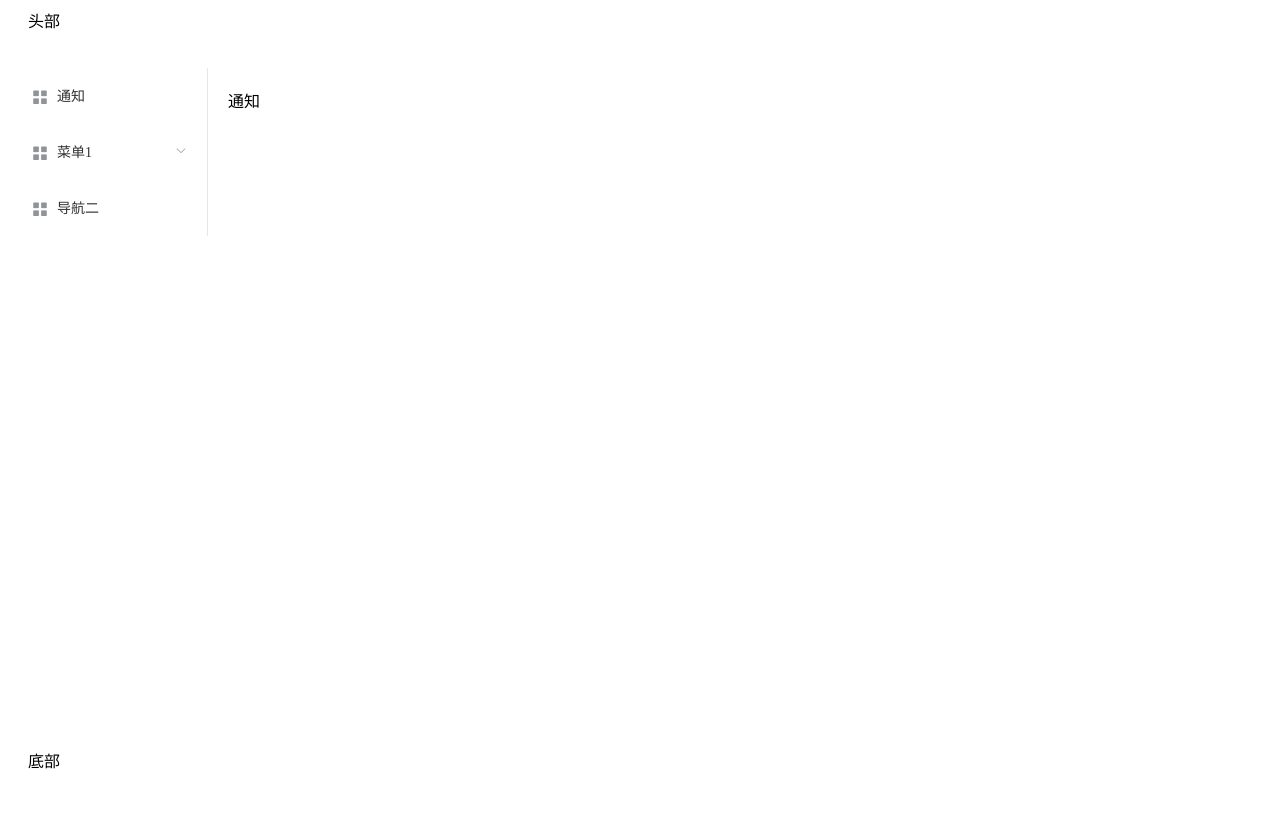
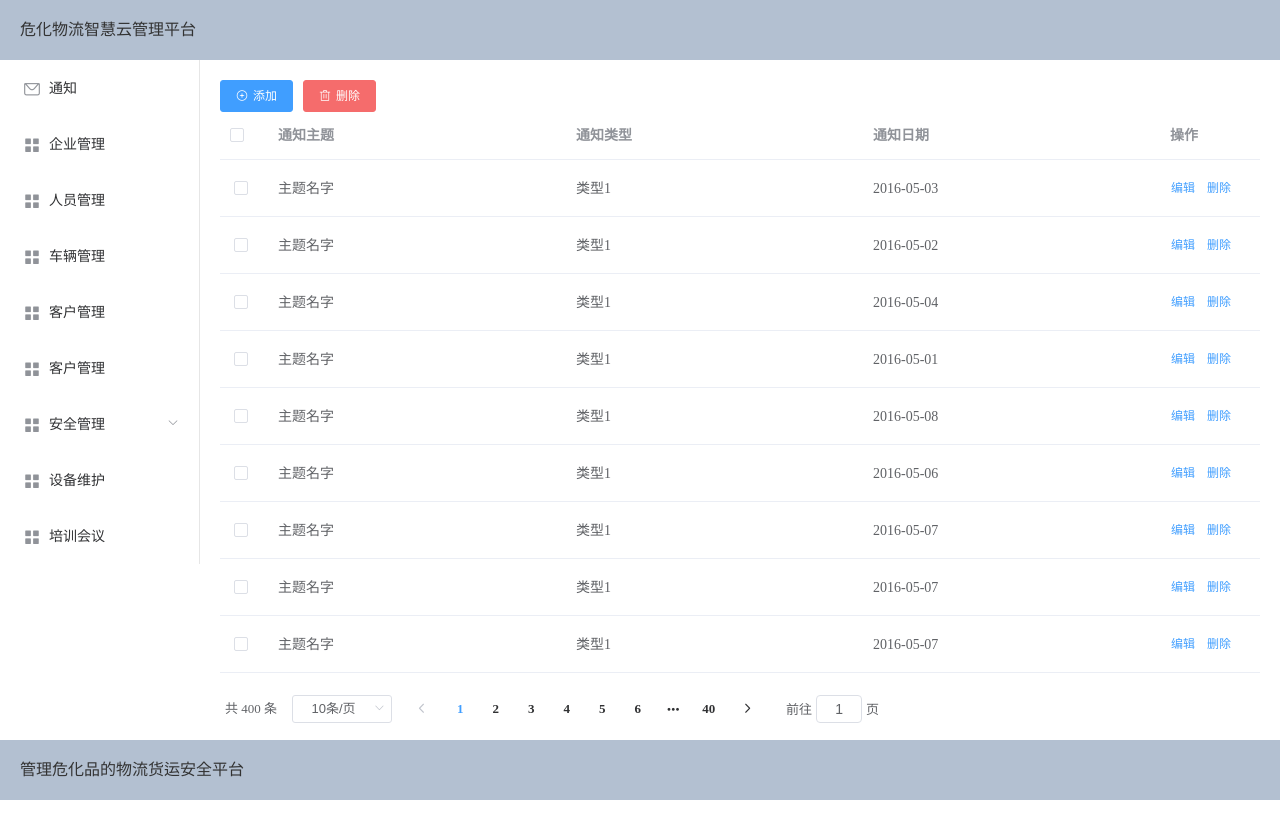
Before and after one commit to klniu/Whwlzhygl, a Vue app: page /#/ in a window 1280 px wide. Built offline with nearby package versions, Linux system fonts and the light colour scheme.

Commit message:
通知列表

```diff
--- a/src/App.vue
+++ b/src/App.vue
@@ -1,27 +1,51 @@
 <template>
   <div id="app">
     <el-container>
-      <el-header>头部</el-header>
+      <el-header>危化物流智慧云管理平台</el-header>
       <el-container :style="height">
         <el-aside width="200px">
           <el-menu router>
             <el-menu-item index="notice">
+              <i class="el-icon-message"></i>
+              <span slot="title">通知</span>
+            </el-menu-item>
+            <el-menu-item index="company">
               <i class="el-icon-menu"></i>
-              <span slot="title">通知</span>
+              <span slot="title">企业管理</span>
+            </el-menu-item>
+            <el-menu-item index="staff">
+              <i class="el-icon-menu"></i>
+              <span slot="title">人员管理</span>
+            </el-menu-item>
+            <el-menu-item index="car">
+              <i class="el-icon-menu"></i>
+              <span slot="title">车辆管理</span>
+            </el-menu-item>
+            <el-menu-item index="customer">
+              <i class="el-icon-menu"></i>
+              <span slot="title">客户管理</span>
+            </el-menu-item>
+            <el-menu-item index="customer">
+              <i class="el-icon-menu"></i>
+              <span slot="title">客户管理</span>
             </el-menu-item>
             <el-submenu index="safe">
               <template slot="title">
                 <i class="el-icon-menu"></i>
-                <span>菜单1</span>
+                <span>安全管理</span>
               </template>
               <el-menu-item-group>
-                <el-menu-item index="safe1">安全1</el-menu-item>
-                <el-menu-item index="safe2">安全2</el-menu-item>
+                <el-menu-item index="supervise">安全监督检查</el-menu-item>
+                <el-menu-item index="safe2">管理2</el-menu-item>
               </el-menu-item-group>
             </el-submenu>
-            <el-menu-item index="page3">
+            <el-menu-item index="equip">
               <i class="el-icon-menu"></i>
-              <span slot="title">导航二</span>
+              <span slot="title">设备维护</span>
+            </el-menu-item>
+            <el-menu-item index="meeting">
+              <i class="el-icon-menu"></i>
+              <span slot="title">培训会议</span>
             </el-menu-item>
           </el-menu>
         </el-aside>
@@ -29,7 +53,7 @@
           <router-view/>
         </el-main>
       </el-container>
-      <el-footer>底部</el-footer>
+      <el-footer>管理危化品的物流货运安全平台</el-footer>
     </el-container>
   </div>
 </template>
@@ -48,4 +72,12 @@ export default {
 </script>
 
 <style>
+body {
+  margin: 0;
+}
+.el-footer, .el-header {
+  background-color: #b3c0d1;
+  color: #333;
+  line-height: 60px;
+}
 </style>
--- /dev/null
+++ b/src/pages/notice-edit.vue
@@ -0,0 +1,10 @@
+<template>
+  <div>通知编辑</div>
+</template>
+<script>
+export default {
+  data() {
+    return {}
+  }
+}
+</script>
--- a/src/pages/notice.vue
+++ b/src/pages/notice.vue
@@ -1,10 +1,137 @@
 <template>
-  <div>通知</div>
+  <div>
+    <div class="tools">
+      <el-button size="small" icon="el-icon-circle-plus-outline" type="primary" @click="editClick(0)">添加</el-button>
+      <el-button size="small" icon="el-icon-delete" type="danger" @click="delectClick(multipleSelection)">删除</el-button>
+    </div>
+    <el-table
+      ref="multipleTable"
+      :data="tableData"
+      tooltip-effect="dark"
+      style="width: 100%"
+      @selection-change="handleSelectionChange">
+      <el-table-column
+        type="selection">
+      </el-table-column>
+      <el-table-column
+        prop="name"
+        label="通知主题">
+      </el-table-column>
+      <el-table-column
+        prop="type"
+        label="通知类型">
+      </el-table-column>
+      <el-table-column
+        prop="date"
+        label="通知日期">
+      </el-table-column>
+      <el-table-column
+        fixed="right"
+        label="操作"
+        width="100">
+        <template slot-scope="scope">
+          <el-button @click="editClick(scope.row.id)" type="text" size="small">编辑</el-button>
+          <el-button @click="delectClick([scope.row.id])" type="text" size="small">删除</el-button>
+        </template>
+      </el-table-column>
+    </el-table>
+    <div style="height: 20px"></div>
+    <el-pagination
+      @size-change="handleSizeChange"
+      :current-page="page"
+      :page-sizes="[10, 25, 50, 100]"
+      :page-size="10"
+      layout="total, sizes, prev, pager, next, jumper"
+      :total="400">
+    </el-pagination>
+  </div>
 </template>
+
 <script>
-export default {
-  data() {
-    return {}
+  export default {
+    data() {
+      return {
+        page: 1,
+        tableData: [{
+          id: 1,
+          name: '主题名字',
+          type: '类型1',
+          date: '2016-05-03'
+        }, {
+          id: 2,
+          name: '主题名字',
+          type: '类型1',
+          date: '2016-05-02'
+        }, {
+          id: 3,
+          name: '主题名字',
+          type: '类型1',
+          date: '2016-05-04'
+        }, {
+          id: 4,
+          name: '主题名字',
+          type: '类型1',
+          date: '2016-05-01'
+        }, {
+          id: 5,
+          name: '主题名字',
+          type: '类型1',
+          date: '2016-05-08'
+        }, {
+          id: 6,
+          name: '主题名字',
+          type: '类型1',
+          date: '2016-05-06'
+        }, {
+          id: 7,
+          name: '主题名字',
+          type: '类型1',
+          date: '2016-05-07'
+        }, {
+          id: 8,
+          name: '主题名字',
+          type: '类型1',
+          date: '2016-05-07'
+        }, {
+          id: 9,
+          name: '主题名字',
+          type: '类型1',
+          date: '2016-05-07'
+        }],
+        multipleSelection: []
+      }
+    },
+
+    methods: {
+      handleSizeChange(val) {
+        console.log(`每页 ${val} 条`);
+      },
+      toggleSelection(rows) {
+        if (rows) {
+          rows.forEach(row => {
+            this.$refs.multipleTable.toggleRowSelection(row);
+          });
+        } else {
+          this.$refs.multipleTable.clearSelection();
+        }
+      },
+      handleSelectionChange(val) {
+        this.multipleSelection = val;
+      },
+      editClick(val) {
+        this.$router.push({
+          name: 'NoticeEdit',
+          query: {
+            id: val
+          }
+        })
+      },
+      delectClick(val) {
+        this.$message({
+          message: '删除成功！',
+          type: 'success'
+        })
+      }
+    }
   }
-}
 </script>
--- a/src/router/index.js
+++ b/src/router/index.js
@@ -1,6 +1,7 @@
 import Vue from 'vue'
 import Router from 'vue-router'
 import Notice from '@/pages/notice'
+import NoticeEdit from '@/pages/notice-edit'
 
 Vue.use(Router)
 
@@ -14,6 +15,10 @@ export default new Router({
       path: '/notice',
       name: 'Notice',
       component: Notice
+    }, {
+      path: '/notice-edit',
+      name: 'NoticeEdit',
+      component: NoticeEdit
     }
   ]
 })
```
